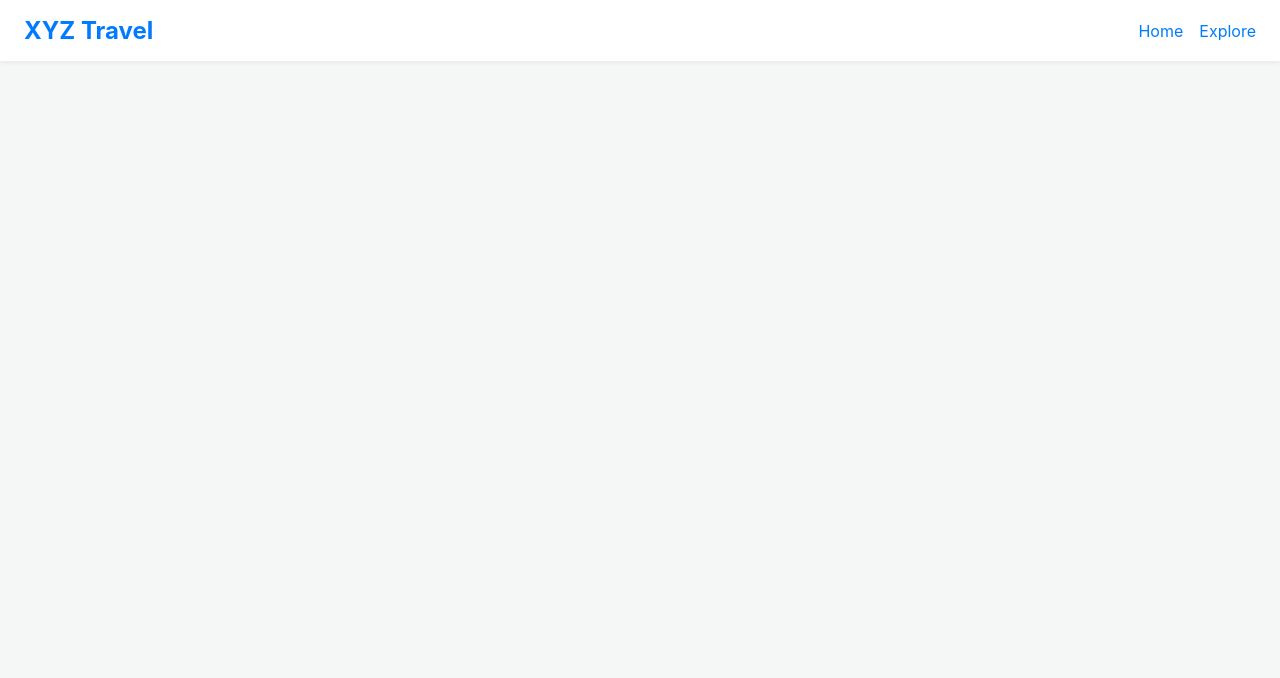
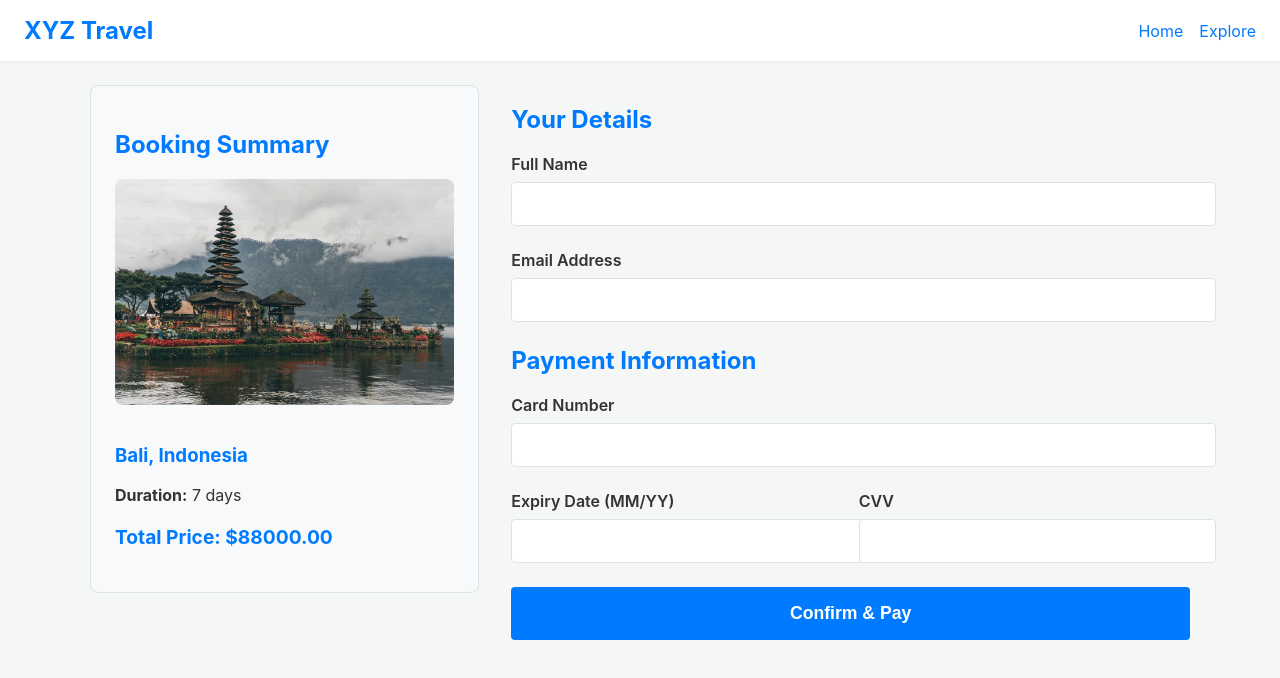
Before and after one commit to RahulShah1702/Trip_Booking_web_app, a React (Vite) app in the folder Trip_booking_web_app/: page /checkout/1 in a window 1280 px wide. Shown: the top 678 px of the page. Built offline with nearby package versions, Linux system fonts and the light colour scheme.

Commit message:
checkout page created and app.js updated

```diff
--- a/Trip_booking_web_app/src/App.jsx
+++ b/Trip_booking_web_app/src/App.jsx
@@ -2,6 +2,8 @@ import { BrowserRouter as Router, Route, Routes } from 'react-router-dom';
 import HomePage from './pages/HomePage';
 import SearchResultsPage from './pages/SearchResultsPage';
 import TripDetailsPage from './pages/TripDetailsPage';
+import CheckoutPage from './pages/CheckoutPage';
+import ConfirmationPage from './pages/ConfirmationPage';
 import Navbar from './components/Navbar';
 import './index.css';
 
@@ -14,6 +16,8 @@ function App() {
           <Route path="/" element={<HomePage />} />
           <Route path="/search" element={<SearchResultsPage />} />
           <Route path="/trip/:id" element={<TripDetailsPage />} />
+          <Route path="/checkout/:id" element={<CheckoutPage />} />
+          <Route path="/confirmation" element={<ConfirmationPage />} />
         </Routes>
       </main>
     </Router>
--- /dev/null
+++ b/Trip_booking_web_app/src/pages/CheckoutPage.css
@@ -0,0 +1,84 @@
+.checkout-page {
+  display: flex;
+  flex-wrap: wrap;
+  gap: 2rem;
+  max-width: 1100px;
+  margin: auto;
+}
+
+.trip-summary {
+  flex: 1;
+  min-width: 300px;
+  background-color: var(--secondary-color);
+  padding: 1.5rem;
+  border-radius: 8px;
+  border: 1px solid var(--border-color);
+  height: fit-content;
+}
+
+.summary-image {
+  width: 100%;
+  border-radius: 8px;
+  margin-bottom: 1rem;
+}
+
+.summary-price {
+  font-size: 1.2rem;
+  font-weight: bold;
+  color: var(--primary-color);
+}
+
+.checkout-form {
+  flex: 2;
+  min-width: 400px;
+}
+
+.form-group {
+  margin-bottom: 1.5rem;
+}
+
+.form-group label {
+  display: block;
+  margin-bottom: 0.5rem;
+  font-weight: 600;
+}
+
+.form-group input {
+  width: 100%;
+  padding: 0.75rem;
+  border: 1px solid var(--border-color);
+  border-radius: 4px;
+  font-size: 1rem;
+}
+
+.form-row {
+  display: flex;
+  gap: 1rem;
+}
+
+.form-row .form-group {
+  flex: 1;
+}
+
+.error-text {
+  color: #dc3545;
+  font-size: 0.875rem;
+  margin-top: 0.25rem;
+}
+
+.submit-booking-button {
+  width: 100%;
+  padding: 1rem;
+  font-size: 1.1rem;
+  font-weight: bold;
+  color: white;
+  background-color: var(--primary-color);
+  border: none;
+  border-radius: 4px;
+  cursor: pointer;
+  transition: background-color 0.2s;
+}
+
+.submit-booking-button:hover {
+  background-color: #0056b3;
+}
--- /dev/null
+++ b/Trip_booking_web_app/src/pages/CheckoutPage.jsx
@@ -0,0 +1,101 @@
+import React, { useState } from 'react';
+import { useParams, useNavigate } from 'react-router-dom';
+import tripData from '../data/trips.json';
+import './CheckoutPage.css';
+
+function CheckoutPage() {
+  const { id } = useParams();
+  const navigate = useNavigate();
+  const trip = tripData.find(t => t.id === parseInt(id));
+
+  const [formData, setFormData] = useState({
+    fullName: '',
+    email: '',
+    phone: '',
+    cardNumber: '',
+    expiryDate: '',
+    cvv: '',
+  });
+
+  const [errors, setErrors] = useState({});
+
+  const handleInputChange = (e) => {
+    const { name, value } = e.target;
+    setFormData(prev => ({ ...prev, [name]: value }));
+  };
+
+  const validateForm = () => {
+    const newErrors = {};
+    if (!formData.fullName) newErrors.fullName = 'Full name is required';
+    if (!formData.email) {
+      newErrors.email = 'Email is required';
+    } else if (!/\S+@\S+\.\S+/.test(formData.email)) {
+      newErrors.email = 'Email address is invalid';
+    }
+    if (!formData.cardNumber) newErrors.cardNumber = 'Card number is required';
+    if (!formData.expiryDate) newErrors.expiryDate = 'Expiry date is required';
+    if (!formData.cvv) newErrors.cvv = 'CVV is required';
+
+    setErrors(newErrors);
+    return Object.keys(newErrors).length === 0;
+  };
+
+  const handleSubmit = (e) => {
+    e.preventDefault();
+    if (validateForm()) {
+      // On successful validation, navigate to the confirmation page
+      navigate('/confirmation', { state: { trip, formData } });
+    }
+  };
+
+  if (!trip) {
+    return <h2>Trip not found!</h2>;
+  }
+
+  return (
+    <div className="checkout-page">
+      <div className="trip-summary">
+        <h2>Booking Summary</h2>
+        <img src={trip.images[0]} alt={trip.destination} className="summary-image" />
+        <h3>{trip.destination}</h3>
+        <p><strong>Duration:</strong> {trip.duration}</p>
+        <p className="summary-price"><strong>Total Price:</strong> ${(trip.price * 1.1).toFixed(2)}</p>
+      </div>
+      <form onSubmit={handleSubmit} className="checkout-form" noValidate>
+        <h2>Your Details</h2>
+        <div className="form-group">
+          <label htmlFor="fullName">Full Name</label>
+          <input type="text" id="fullName" name="fullName" value={formData.fullName} onChange={handleInputChange} />
+          {errors.fullName && <p className="error-text">{errors.fullName}</p>}
+        </div>
+        <div className="form-group">
+          <label htmlFor="email">Email Address</label>
+          <input type="email" id="email" name="email" value={formData.email} onChange={handleInputChange} />
+          {errors.email && <p className="error-text">{errors.email}</p>}
+        </div>
+
+        <h2>Payment Information</h2>
+        <div className="form-group">
+          <label htmlFor="cardNumber">Card Number</label>
+          <input type="text" id="cardNumber" name="cardNumber" value={formData.cardNumber} onChange={handleInputChange} />
+          {errors.cardNumber && <p className="error-text">{errors.cardNumber}</p>}
+        </div>
+        <div className="form-row">
+          <div className="form-group">
+            <label htmlFor="expiryDate">Expiry Date (MM/YY)</label>
+            <input type="text" id="expiryDate" name="expiryDate" value={formData.expiryDate} onChange={handleInputChange} />
+            {errors.expiryDate && <p className="error-text">{errors.expiryDate}</p>}
+          </div>
+          <div className="form-group">
+            <label htmlFor="cvv">CVV</label>
+            <input type="text" id="cvv" name="cvv" value={formData.cvv} onChange={handleInputChange} />
+            {errors.cvv && <p className="error-text">{errors.cvv}</p>}
+          </div>
+        </div>
+        <button type="submit" className="submit-booking-button">Confirm & Pay</button>
+      </form>
+    </div>
+  );
+}
+
+export default CheckoutPage;
```
